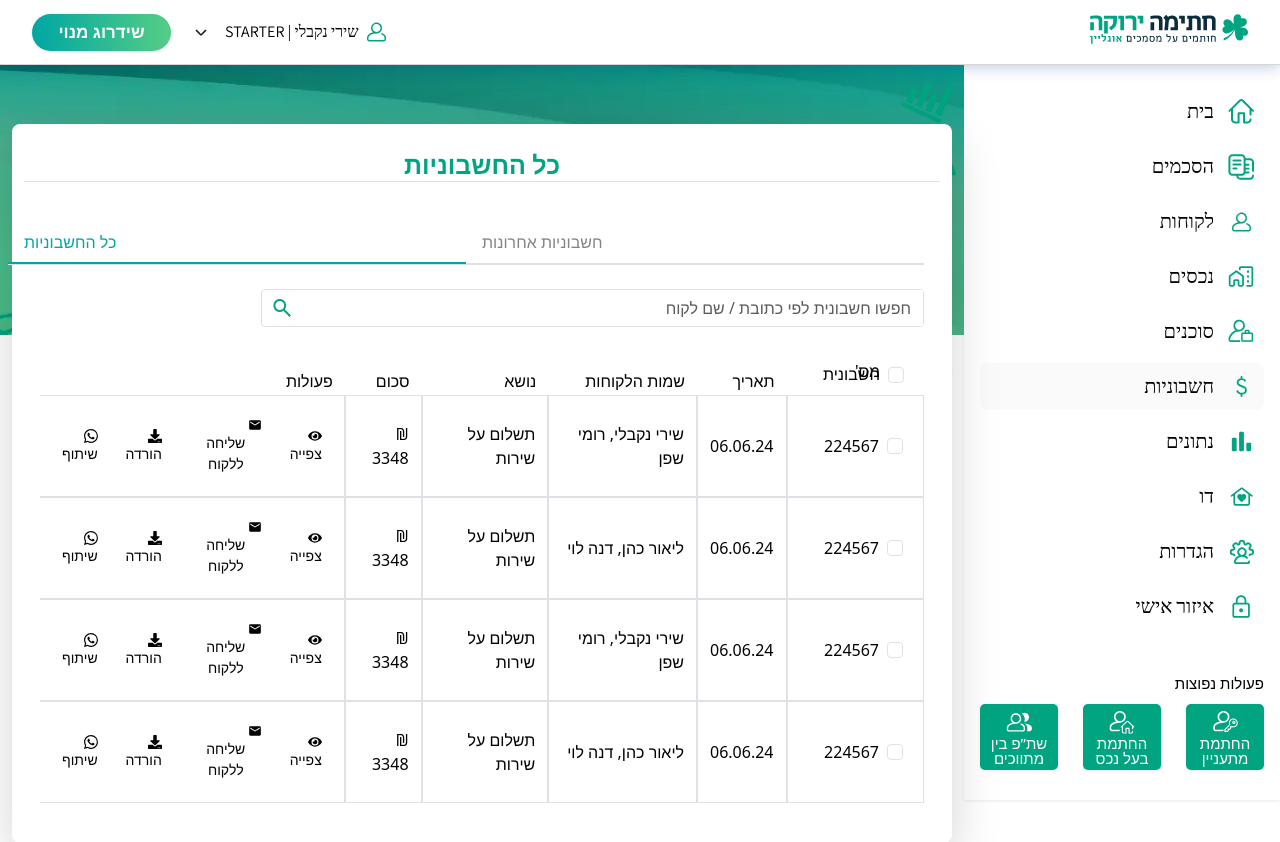
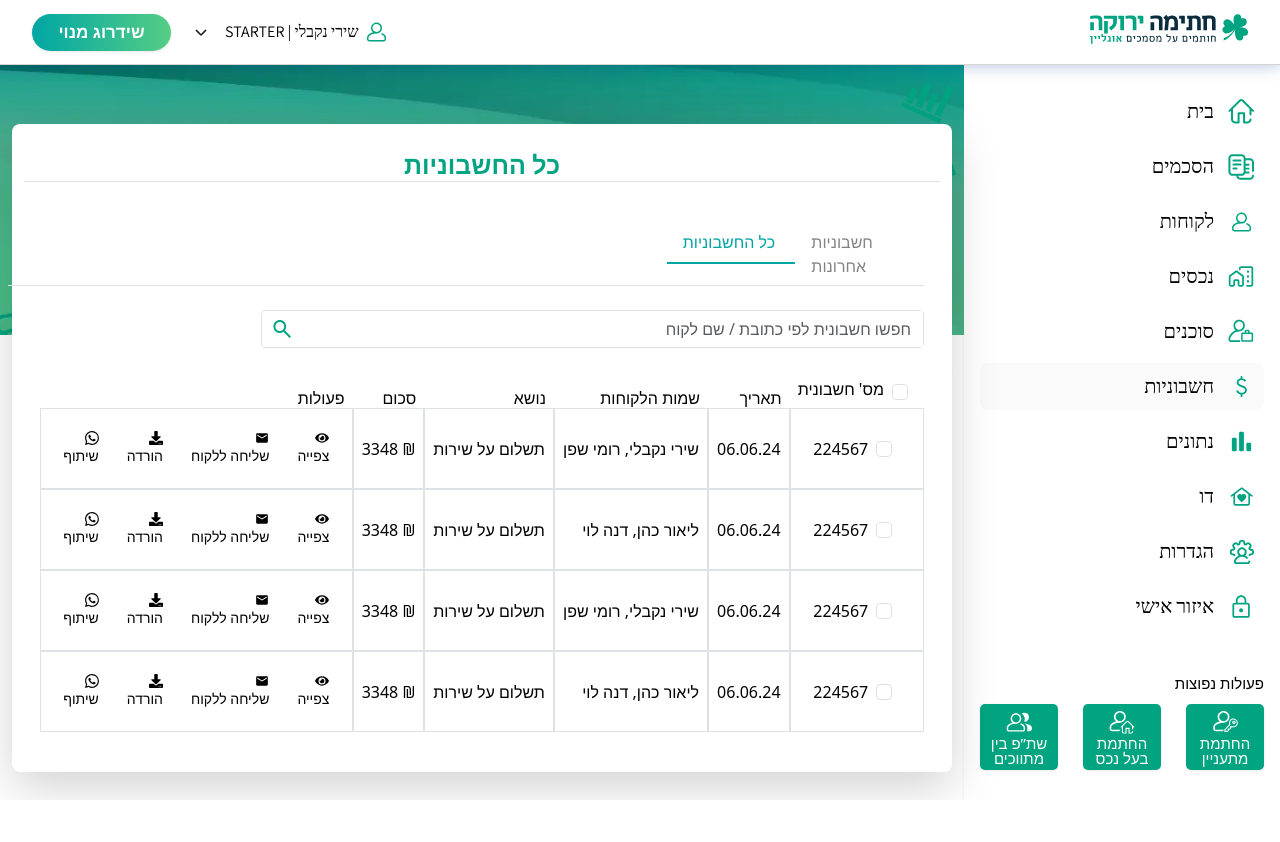
Before and after one commit to codecrafter-a/real-state-web, a React (Create React App) app: page /he/invoices in a window 1280 px wide. After the commit the page ends 800 px from the top, so only its background shows below. Built offline with nearby package versions, Linux system fonts and the light colour scheme; sample sign-in values are in the browser's storage.

Commit message:
fix: sign in page UI issue

```diff
--- a/src/Componant/Common/Tab/Tab.jsx
+++ b/src/Componant/Common/Tab/Tab.jsx
@@ -3,7 +3,7 @@ import React from 'react'
 const Tab = ({children , onClick, className, tab}) => {
   return (
    <>
-    <Nav variant="" className={`border-bottom ${tab ? "pt-2 col px-0" : "px-3 pt-2 px-md-4"} d-flex d-md-block`}>
+    <Nav variant="" className={`${tab ? "pt-2 px-0 row col col-md-2" : "px-3 pt-2 px-md-4"}`}>
         <Nav.Item>
             <Nav.Link className={className} onClick={onClick} >
                 {children}
--- a/src/Pages/Invocies/InvoicesTable.jsx
+++ b/src/Pages/Invocies/InvoicesTable.jsx
@@ -10,92 +10,48 @@ const InvoicesTable = () => {
   const { t } = useTranslation();
   const [invoiceData, setInvoiceData] = useState([])
   const { getInvoiceService } = useInvoiceServices()
-  // const data = [
-  //   {
-  //     id: 1,
-  //     accountNumber: '224567',
-  //     date: '06.06.24',
-  //     clientNames: 'client_1',
-  //     subject: 'service_payment',
-  //     amount: '₪ 3348',
-  //   },
-  //   {
-  //     id: 2,
-  //     accountNumber: '224567',
-  //     date: '06.06.24',
-  //     clientNames: 'client_2',
-  //     subject: 'service_payment',
-  //     amount: '₪ 3348',
-  //   },
-  //   {
-  //     id: 3,
-  //     accountNumber: '224567',
-  //     date: '06.06.24',
-  //     clientNames: 'client_1',
-  //     subject: 'service_payment',
-  //     amount: '₪ 3348',
-  //   },
-  //   {
-  //     id: 4,
-  //     accountNumber: '224567',
-  //     date: '06.06.24',
-  //     clientNames: 'client_2',
-  //     subject: 'service_payment',
-  //     amount: '₪ 3348',
-  //   },
-  // ];
 
   useEffect(() => {
     const data = getInvoiceService();
     setInvoiceData(data)
   }, [])
 
-
-
   return (
     <div className="custom-table-container">
-      <Table responsive hover className="custom-table d-md-table  d-none">
+      <Table hover className="custom-table d-md-table  d-none">
         <thead className="border-0">
-          <tr>
-            <th>
-              <div className="d-flex align-items-center">
-                <Form.Check type="checkbox" className="px-2" />
+          <tr className="text-center my-2">
+            <th className="p-2">
+              <div className="d-flex align-items-center justify-content-center">
+                <Form.Check type="checkbox" className="me-2" />
                 {t("invoice_number")}
               </div>
             </th>
-            <th>{t("date")}</th>
-            <th>{t("client_names")}</th>
-            <th>{t("subject")}</th>
-            <th>{t("amount")}</th>
-            <th>{t("actions")}</th>
+            <th className="p-2">{t("date")}</th>
+            <th className="p-2">{t("client_names")}</th>
+            <th className="p-2">{t("subject")}</th>
+            <th className="p-2">{t("amount")}</th>
+            <th className="p-2">{t("actions")}</th>
           </tr>
         </thead>
-        <tbody className="border border-1 rounded-3 border-secondary ">
+        <tbody className="border border-1 rounded-3 border-secondary">
           {invoiceData.map((row) => (
-            <tr key={row.id}>
-              <td className="border">
-                <div className="d-flex align-items-center">
-                  <Form.Check type="checkbox" className="px-2" />
+            <tr key={row.id} className="text-center">
+              <td className="border p-2">
+                <div className="d-flex align-items-center justify-content-center">
+                  <Form.Check type="checkbox" className="me-2" />
                   {row.accountNumber}
                 </div>
               </td>
-              <td className="border">{row.date}</td>
-              <td className="border">{t(row.clientNames)}</td>
-              <td className="border">{t(row.subject)}</td>
-              <td className="border">{row.amount}</td>
-              <td className="actions">
-                <Button variant="link" className="icon-btn">
-                  <FaEye /> {t("view")}
-                </Button>
-                <Button variant="link" className="icon-btn">
-                  <MdEmail /> {t("send_to_client")}
-                </Button>
-                <Button variant="link" className="icon-btn">
-                  <FaDownload /> {t("download")}
-                </Button>
-                <Button variant="link" className="icon-btn">
-                  <BsWhatsapp /> {t("share")}
-                </Button>
+              <td className="border p-2">{row.date}</td>
+              <td className="border p-2">{t(row.clientNames)}</td>
+              <td className="border p-2">{t(row.subject)}</td>
+              <td className="border p-2">{row.amount}</td>
+              <td className="actions border">
+                <Button variant="link" className="icon-btn"><FaEye /> {t("view")}</Button>
+                <Button variant="link" className="icon-btn"><MdEmail /> {t("send_to_client")}</Button>
+                <Button variant="link" className="icon-btn"><FaDownload /> {t("download")}</Button>
+                <Button variant="link" className="icon-btn"><BsWhatsapp /> {t("share")} </Button>
               </td>
             </tr>
           ))}
@@ -118,7 +74,6 @@ const InvoicesTable = () => {
                 </p>
               </div>
             </Accordion.Header>
-
             <Accordion.Body className="p-0">
               <div className="px-3 border-bottom">
                 <p className="m-0">
@@ -128,21 +83,27 @@ const InvoicesTable = () => {
                   <strong>{t("amount")}:</strong> {row?.amount || "N/A"}
                 </p>
               </div>
-              <div className="d-flex justify-content-cener gap-3 py-3 w-100">
-                <Button className="btn btn-light text-dark p-0">
-                  <FaEye /> {t("view")}
-                </Button>
-                <Button className="btn btn-light text-dark p-0">
-                  <MdEmail /> {t("send_to_client")}
-                </Button>
-                <Button className="btn btn-light bg-opacity-10 text-dark p-0">
-                  <FaDownload /> {t("download")}
-                </Button>
-                <Button className="btn btn-light text-dark p-0">
-                  <BsWhatsapp /> {t("share")}
-                </Button>
+              <div className="border-top p-2 bg-light">
+                <div className="d-flex justify-content-around gap-2 w-100">
+                  <Button className="btn btn-light d-flex align-items-center p-1">
+                    <FaEye size={16} />
+                    <span className="fs-14 fw-normal lh-1">{t("view")}</span>
+                  </Button>
+                  <Button className="btn btn-light d-flex align-items-center p-1">
+                    <MdEmail size={18} />
+                    <span className="fs-14 fw-normal lh-1">{t("send_to_client")}</span>
+                  </Button>
+                  <Button className="btn btn-light d-flex align-items-center p-1">
+                    <FaDownload size={16} />
+                    <span className="fs-14 fw-normal lh-1">{t("download")}</span>
+                  </Button>
+                  <Button className="btn btn-light d-flex align-items-center p-1">
+                    <BsWhatsapp size={16} />
+                    <span className="fs-14 fw-normal lh-1">{t("share")}</span>
+                  </Button>
+                </div>
               </div>
-            </Accordion.Body>
+          </Accordion.Body>
           </Accordion.Item>
         ))}
       </Accordion>
--- a/src/Pages/Signin/Signin.jsx
+++ b/src/Pages/Signin/Signin.jsx
@@ -5,7 +5,7 @@ import {Col } from 'react-bootstrap';
 import { useNavigate } from "react-router-dom";
 import i18n from "i18next";
 import Form from "react-bootstrap/Form";
-import Button from "react-bootstrap/Button";
+
 import { useTranslation } from 'react-i18next';
 
 const Signin = () => {
@@ -98,9 +98,9 @@ const Signin = () => {
 
                 {error && <p className="text-danger">{error}</p>}
 
-                <Button className="mx-auto hdr_btn w-50 rounded-pill text-white border-0" onClick={handleLogin}>
+                <button className="mx-auto hdr_btn w-50 rounded-pill text-white border-0" onClick={handleLogin}>
                   <span className="text-decoration-none text-white">{t("sign_in_btn")}</span>
-                </Button>
+                </button>
                 <img src={g10} alt="" className="w-100 d-none d-sm-block" />
               </div>
             </div>
--- a/src/index.css
+++ b/src/index.css
@@ -35,7 +35,7 @@ a, a:hover{
 	padding-top: 70px;
 	width: calc(100% - 360px);
 }
-
+.fs-15{font-size: 15px};
 .fs-17{font-size: 17px;}
 .fs-12{font-size: 12px;}
 
```
